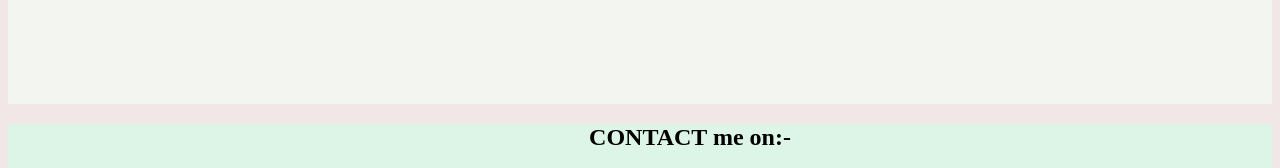
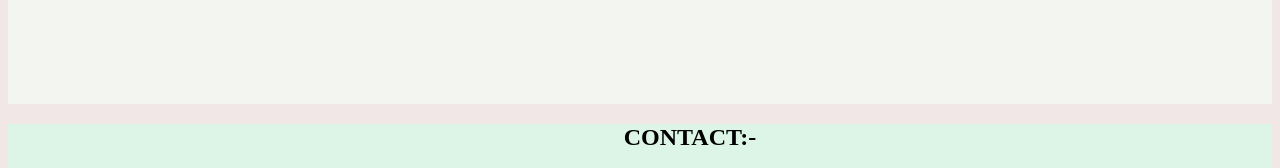
Before and after one commit to elsawanjiru/Elsa-...37, a plain HTML site: page index.html in a window 1280 px wide. Shown: the part 1480-1648 px from the top of the page. Drawn offline with Linux system fonts and the light colour scheme.

Commit message:
added contact

```diff
--- a/index.html
+++ b/index.html
@@ -73,7 +73,7 @@
     <div class="row">
         <div class="contact-details">
                 <div class="column-about">
-        <h2>CONTACT me on:-</h2>
+        <h2>CONTACT:-</h2>
                 <a href="https://web.whatsapp/?" target="_blank"><li class="details"><img class="details" src="WhatsApp.svg.png" alt=""></li></a>
                 <a href="https://instragram.com" target="_parent"><li class="details"><img class="details" src="insta.png" alt=""></li></a>
                 <a href="https://twitter.com/"><li class="details"><img class="details" src="twiter.png" alt=""></li></a>
```
